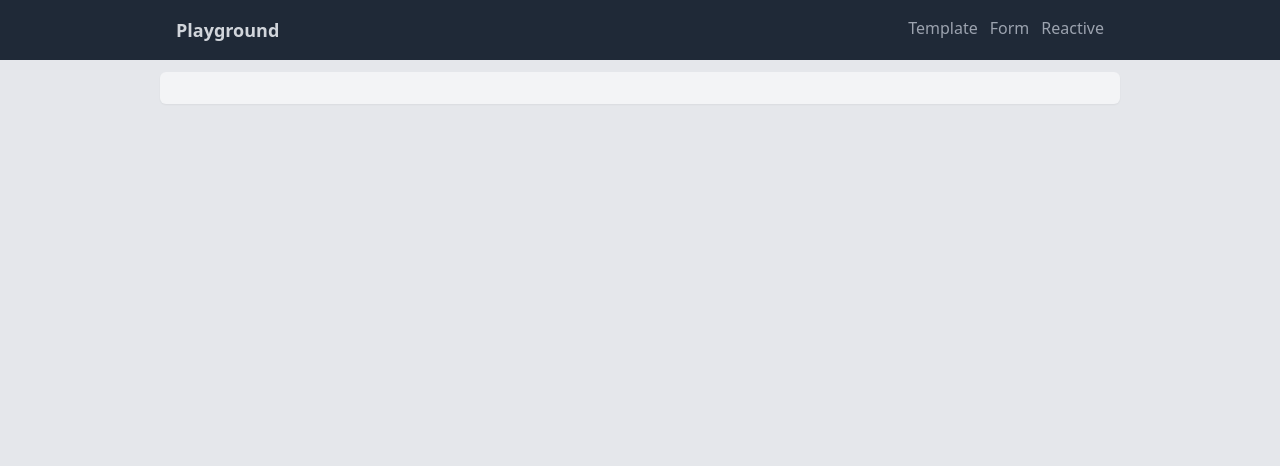
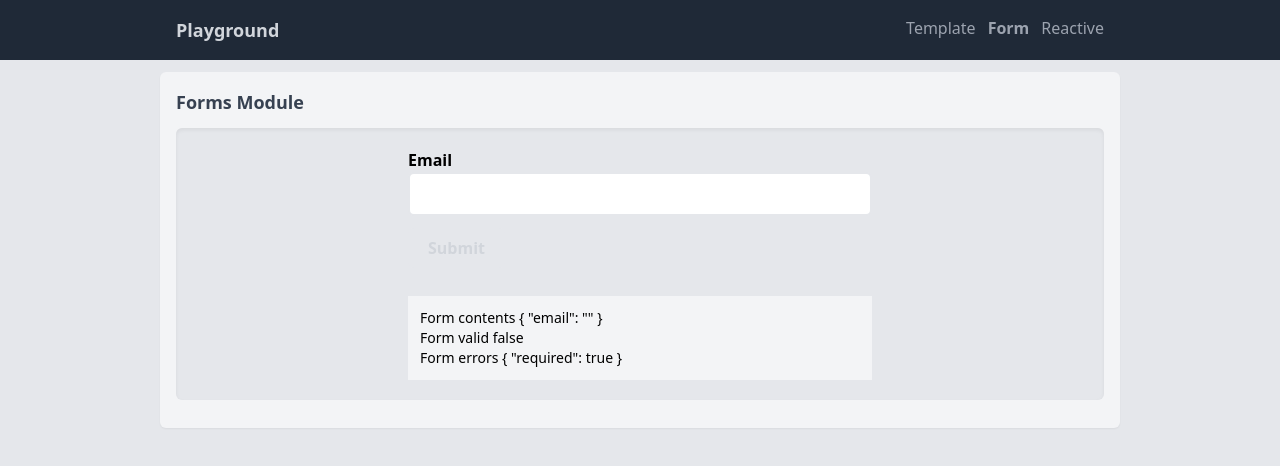
Before and after one commit to eristemena/angular-playground, an Angular app: page /form in a window 1280 px wide. Before the commit this address led to /. Shown: the top 466 px of the page. Built offline with nearby package versions, Linux system fonts and the light colour scheme.

Commit message:
Form module

```diff
--- a/src/app/app-routing.module.ts
+++ b/src/app/app-routing.module.ts
@@ -6,6 +6,11 @@ const routes: Routes = [
     path: 'template',
     loadChildren: () => import('./template/template.module')
       .then((m) => m.TemplateModule)
+  },
+  {
+    path: 'form',
+    loadChildren: () => import('./form/form.module')
+      .then((m) => m.FormModule)
   }
 ];
 
--- /dev/null
+++ b/src/app/form/home/home.component.html
@@ -0,0 +1,73 @@
+<app-title>Forms Module</app-title>
+
+<div
+  class="
+    flex flex-col
+    items-center
+    mx-auto
+    bg-gray-200
+    py-5
+    rounded-md
+    shadow-inner
+    my-3
+  "
+>
+  <form #emailForm="ngForm" (ngSubmit)="onSubmit()" class="w-1/2">
+    <label class="font-bold">Email</label>
+    <input
+      class="border-2 border-gray-200 rounded-md p-2 w-full"
+      name="email"
+      [(ngModel)]="email"
+      required
+      pattern=".+@.+\..+"
+      #emailControl="ngModel"
+      [ngClass]="{
+        'border-red-500':
+          (emailControl.touched || emailControl.dirty) && emailControl.errors
+      }"
+    />
+    <ng-container
+      *ngIf="
+        (emailControl.touched || emailControl.dirty) && emailControl.errors
+      "
+    >
+      <p class="text-red-700 text-xs mt-1" *ngIf="emailControl.errors.required">
+        Value is required
+      </p>
+      <p class="text-red-700 text-xs mt-1" *ngIf="emailControl.errors.pattern">
+        Format email invalid
+      </p>
+    </ng-container>
+
+    <button
+      type="submit"
+      class="
+        bg-indigo-600
+        shadow-md
+        text-indigo-100
+        px-5
+        py-2
+        rounded-md
+        font-bold
+        my-3
+        disabled:bg-gray-200
+        disabled:text-gray-300
+        disabled:shadow-none
+      "
+      [disabled]="!emailForm.valid"
+    >
+      Submit
+    </button>
+  </form>
+
+  <div class="text-sm mt-4 bg-gray-100 p-3 w-1/2">
+    <div>Form contents {{ emailForm.value | json }}</div>
+    <div>Form valid {{ emailForm.valid }}</div>
+    <div>
+      Form errors
+      {{
+        (emailForm.controls.email ? emailForm.controls.email.errors : "") | json
+      }}
+    </div>
+  </div>
+</div>
--- /dev/null
+++ b/src/app/form/home/home.component.ts
@@ -0,0 +1,20 @@
+import { Component, OnInit } from '@angular/core';
+
+@Component({
+  selector: 'app-home',
+  templateUrl: './home.component.html',
+  styleUrls: ['./home.component.css']
+})
+export class HomeComponent implements OnInit {
+  email: string = '';
+
+  constructor() { }
+
+  ngOnInit(): void {
+  }
+
+  onSubmit() {
+    console.log(this.email);
+  }
+
+}
```
Also changed, not shown: src/app/form/form-routing.module.ts (added, +14 -0 lines), src/app/form/form.module.ts (+11 -4 lines), src/app/form/home/home.component.css (added), 1 other file (tests, documents, lock files or other folders).
